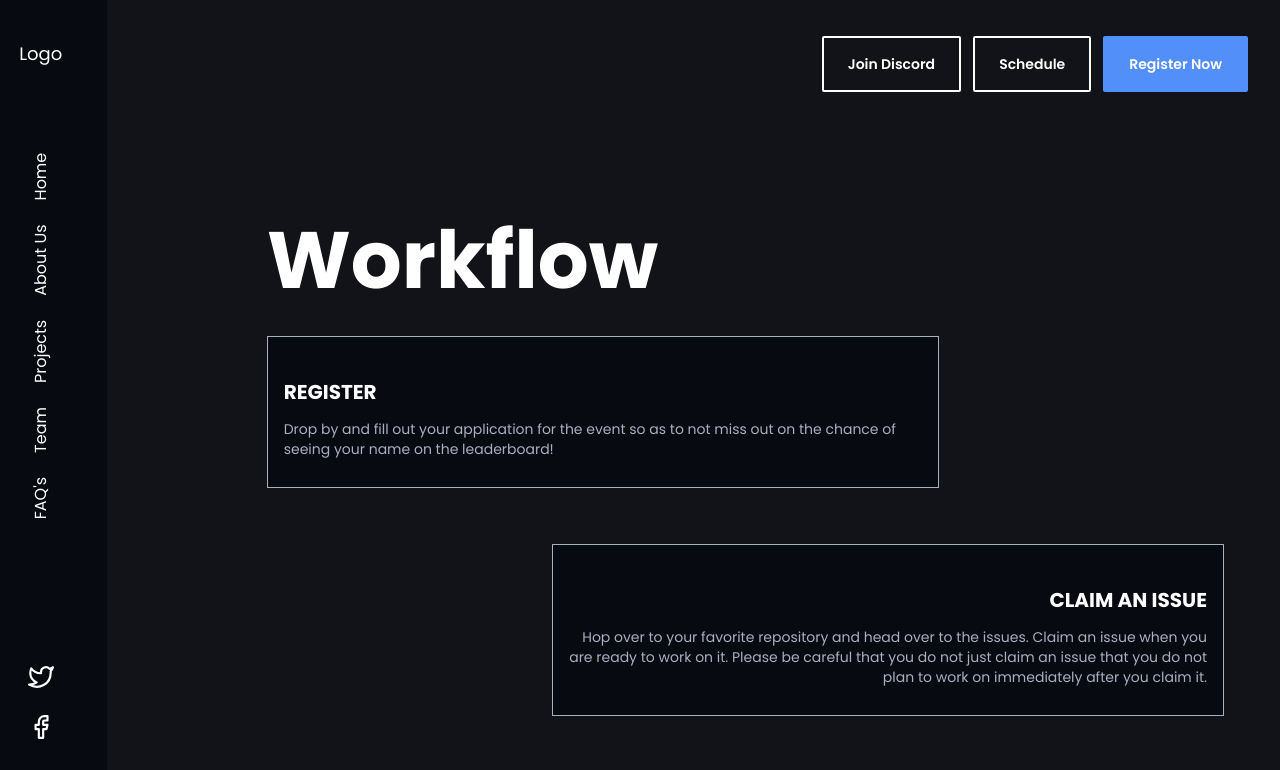
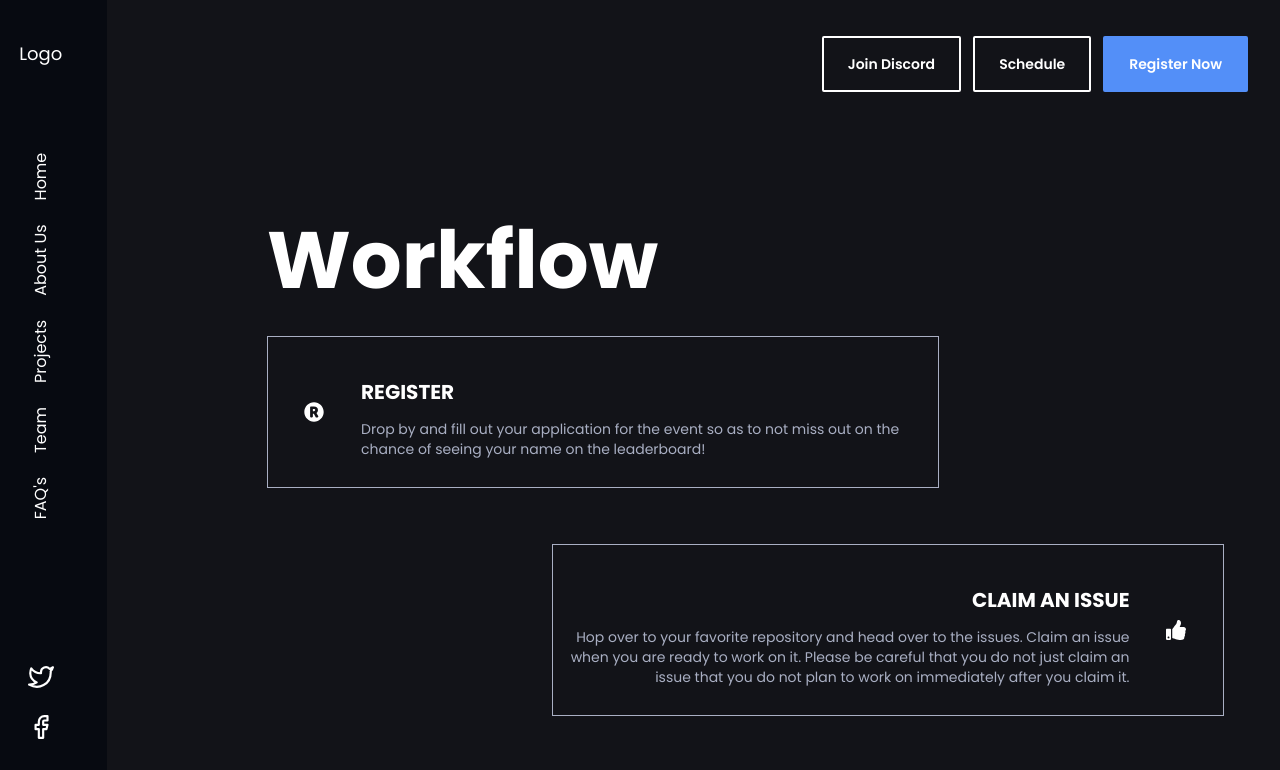
Before and after one commit to crux-bphc/DidYouGitIt, a Next.js app: page /workflow in a window 1280 px wide. Shown: the top 770 px of the page. Built offline with nearby package versions, Linux system fonts and the light colour scheme.

Commit message:
Workflow Icons

```diff
--- a/data/workflow.md
+++ b/data/workflow.md
@@ -3,15 +3,19 @@ workflow: [
 		{
 			title: 'Register',
 			desc: "Drop by and fill out your application for the event so as to not miss out on the chance of seeing your name on the leaderboard!",
+			icon: 'FaRegistered'
 		},{
 			title: 'Claim an Issue',
 			desc: "Hop over to your favorite repository and head over to the issues. Claim an issue when you are ready to work on it. Please be careful that you do not just claim an issue that you do not plan to work on immediately after you claim it. ",
+			icon: 'FaThumbsUp'
 		},{
 			title: 'Solve the issue',
 			desc: "Time to get your dev-brains working around to solve the issue! Stuck and don't know how to proceed at all? Ping the respective repository mentors!",
+			icon: 'FaCheck'
 		},{
 			title: 'Submit PR',
 			desc: "Waste no time and sprint ahead to submit the pull request once you have polished your work enough! Repository owners will soon be reviewing your work and deciding its fate. You can go ahead to claim another issue ONLY if your previous claimed issue was accepted and dusted for good.",
+			icon: 'FaBookmark'
 		},
 
 	]
--- a/src/components/WorkflowCard.tsx
+++ b/src/components/WorkflowCard.tsx
@@ -1,21 +1,31 @@
 import React from 'react';
 import clsx from 'clsx';
+import * as Icons from 'react-icons/fa';
 
 interface WorkflowCardProps {
     title: string;
     desc: string;
     orientation?: 'left' | 'right';
-	icon?: string;
+	icon: string;
 }
 
-const WorkflowCard: React.FC<WorkflowCardProps> = ({title, desc, orientation}) => {
+const WorkflowCard: React.FC<WorkflowCardProps> = ({title, desc, orientation, icon}) => {
+	const IconComponent = Icons[icon];
 	return (
 		<>
-			<div className={clsx(['p-4 bg-dark-1 relative mb-14 border border-gray hover:border-white hover:shadow-md hover:shadow-white transition-all duration-300 ease-out md:max-w-2xl', orientation === 'right' && 'text-right'])}>
-				<h1 className='font-bold mt-6 uppercase text-[20px] mb-3'>{title}</h1>
-				<p className='mb-3 wrap text-gray text-sm'>
-					{desc}
-				</p>
+			<div className={clsx(['py-4 relative mb-14 border border-gray hover:border-white hover:shadow-md hover:shadow-white',
+				'transition-all duration-300 ease-out md:max-w-2xl grid grid-cols-7 grid-flow-dense-row',
+				orientation === 'right' && 'text-right pl-4', orientation === 'left' && 'pr-4'
+			])}>
+				<div className={clsx(['grid row-span-2 col-span-1 place-items-center', orientation === 'right' && 'order-2'])}>
+					<IconComponent size={20} />
+				</div>
+				<div className={clsx(['col-span-6', orientation === 'right' && 'order-1'])}>
+					<h1 className='font-bold mt-6 uppercase text-[20px] mb-3'>{title}</h1>
+					<p className='mb-3 wrap text-gray text-sm'>
+						{desc}
+					</p>
+				</div>
 			</div>
 		</>
 	);
--- a/src/pages/workflow.tsx
+++ b/src/pages/workflow.tsx
@@ -50,6 +50,7 @@ const WorkflowPage:  React.FC<WorkflowPageProps> = ({ workflow }) => {
                                 title={step.title}
                                 desc={step.desc}
                                 orientation={step.orientation}
+								icon={step.icon}
 							/>
 						</div>
 					);
--- a/src/types/index.ts
+++ b/src/types/index.ts
@@ -10,4 +10,5 @@ export type Workflow = {
     title: string;
     desc: string;
     orientation?: 'left' | 'right';
+	icon: string;
 }
```
